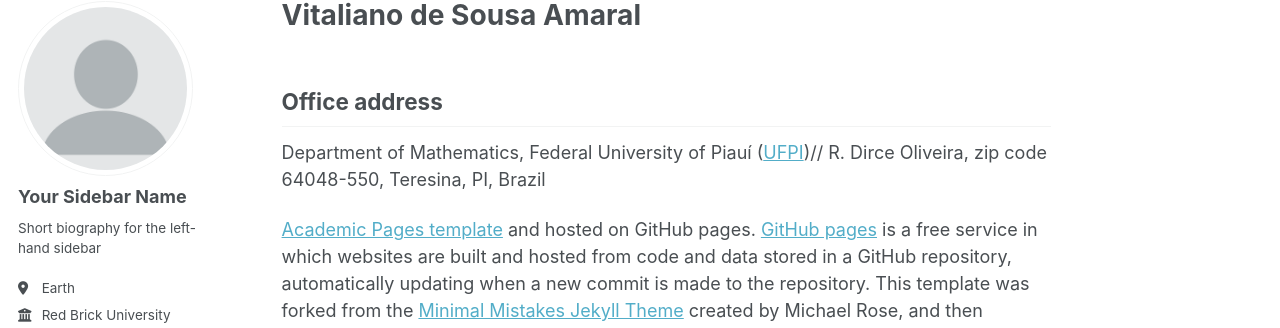
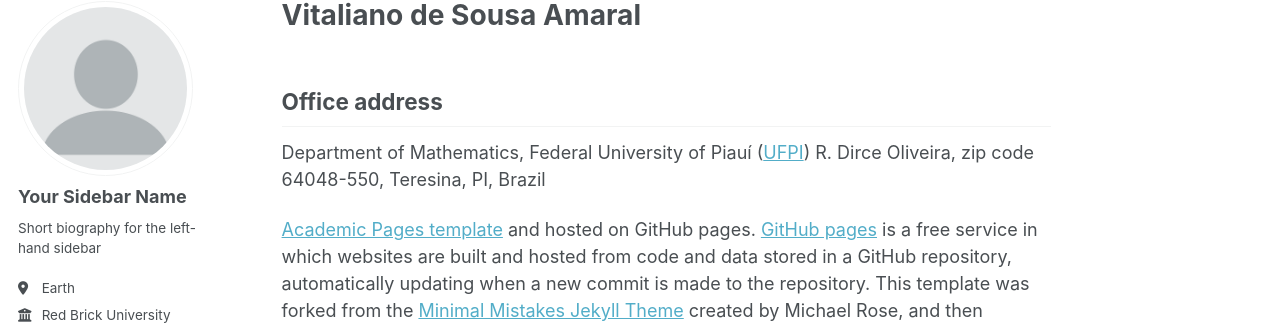
Before and after one commit to vitalianoamaral/vitalianoamaral.github.io, a Jekyll site: the page built from _pages/about.md, in a window 1280 px wide and 900 px high. Shown: the part 98-426 px from the top of the window. Built offline with Jekyll 4.4.1, drawn with Linux system fonts in a browser that asks for light colours; some web fonts are replaced.

```diff
--- a/_pages/about.md
+++ b/_pages/about.md
@@ -10,7 +10,7 @@ redirect_from:
 
 **Office address**
 ------
-Department of Mathematics, Federal University of Piauí ([UFPI]([URL](https://ufpi.br/)))//
+Department of Mathematics, Federal University of Piauí ([UFPI]([URL](https://ufpi.br/)))
 R. Dirce Oliveira, zip code 64048-550, Teresina, PI, Brazil
 
 
```
